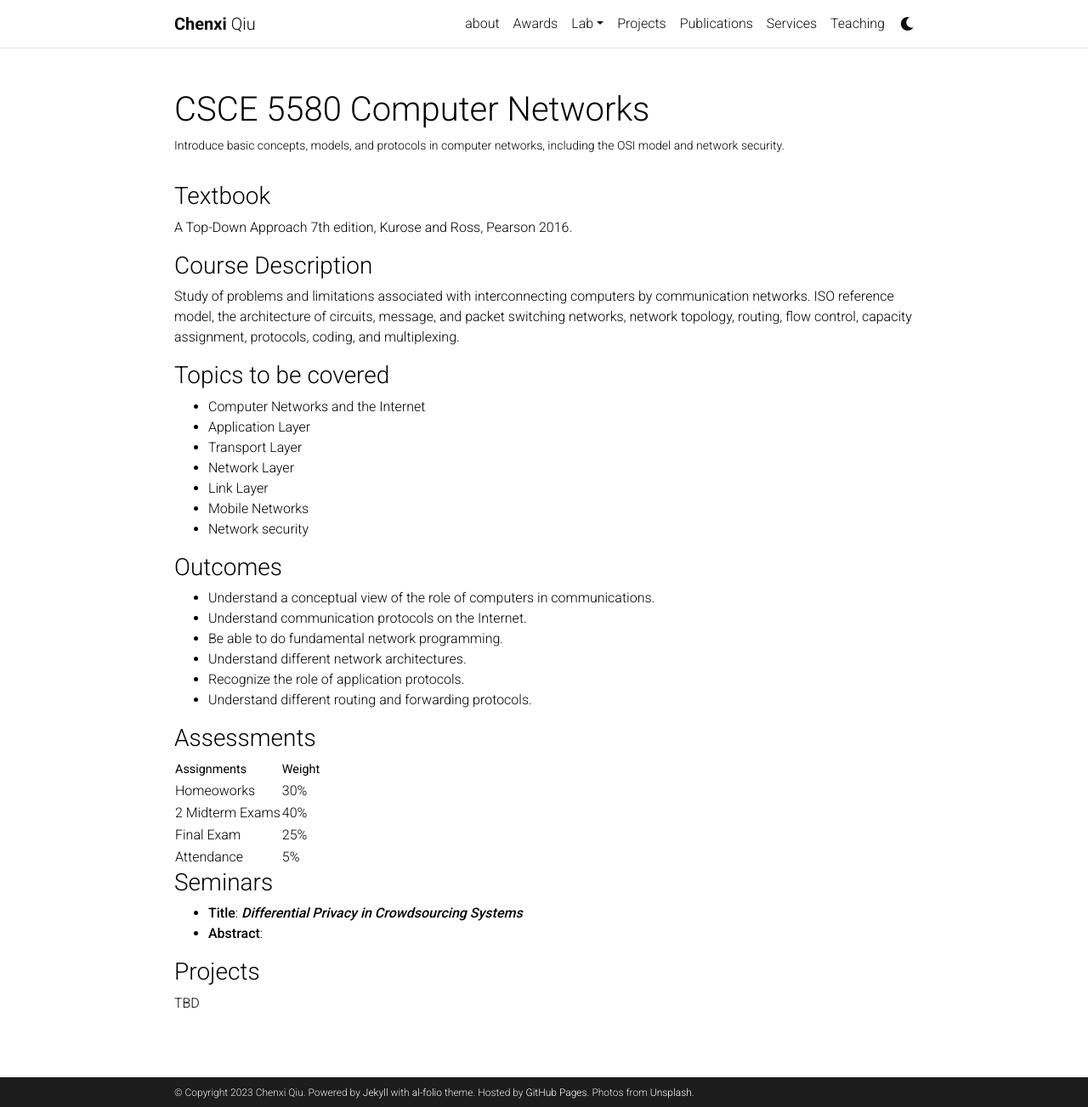
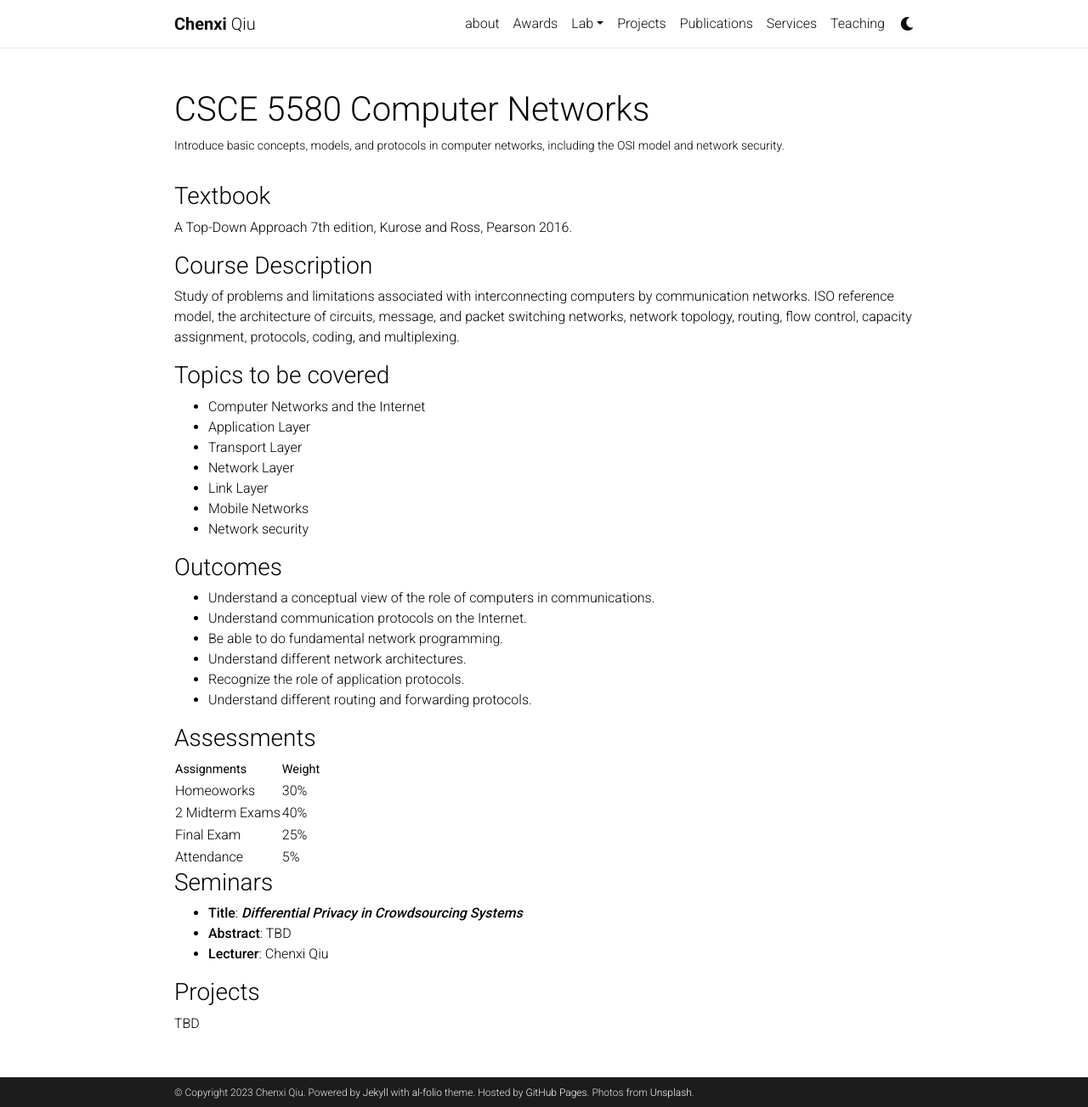
Before and after one commit to chenxiunt/chenxiunt.github.io, a Jekyll site: the page built from _teaching/CSCE5850.markdown, in a window 1280 px wide and 1303 px high. Shown: the whole window at 85% size. Built offline with Jekyll 4.4.1, drawn with Linux system fonts in a browser that asks for light colours; comment, search, counter and statistics services are not loaded; a style sheet for code colours, icons or effects is not loaded.

Commit message:
Update CSCE5850.markdown

```diff
--- a/_teaching/CSCE5850.markdown
+++ b/_teaching/CSCE5850.markdown
@@ -43,7 +43,8 @@ Attendance        | 5%
 
 ### Seminars ###
 * **Title**: ***Differential Privacy in Crowdsourcing Systems***
-* **Abstract**:
+* **Abstract**: TBD
+* **Lecturer**: Chenxi Qiu
 
 ### Projects ###
 TBD
```
